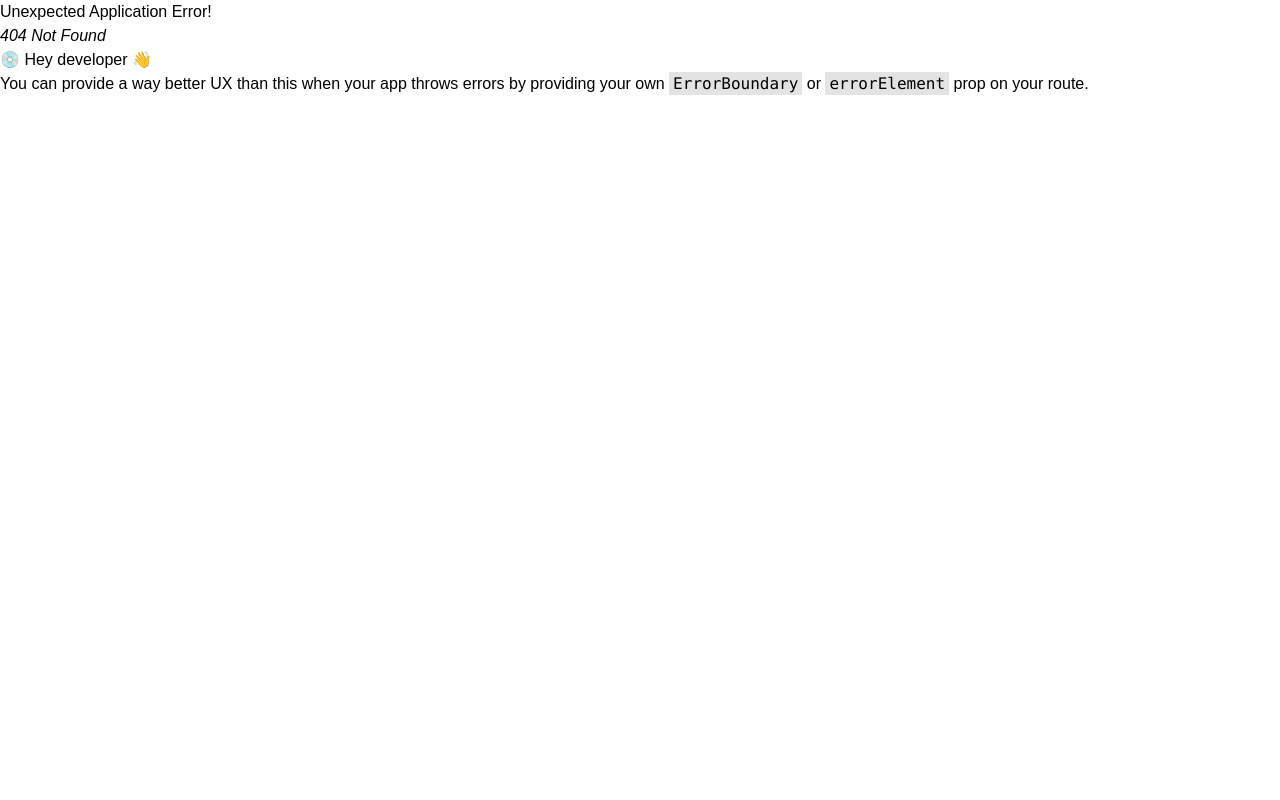
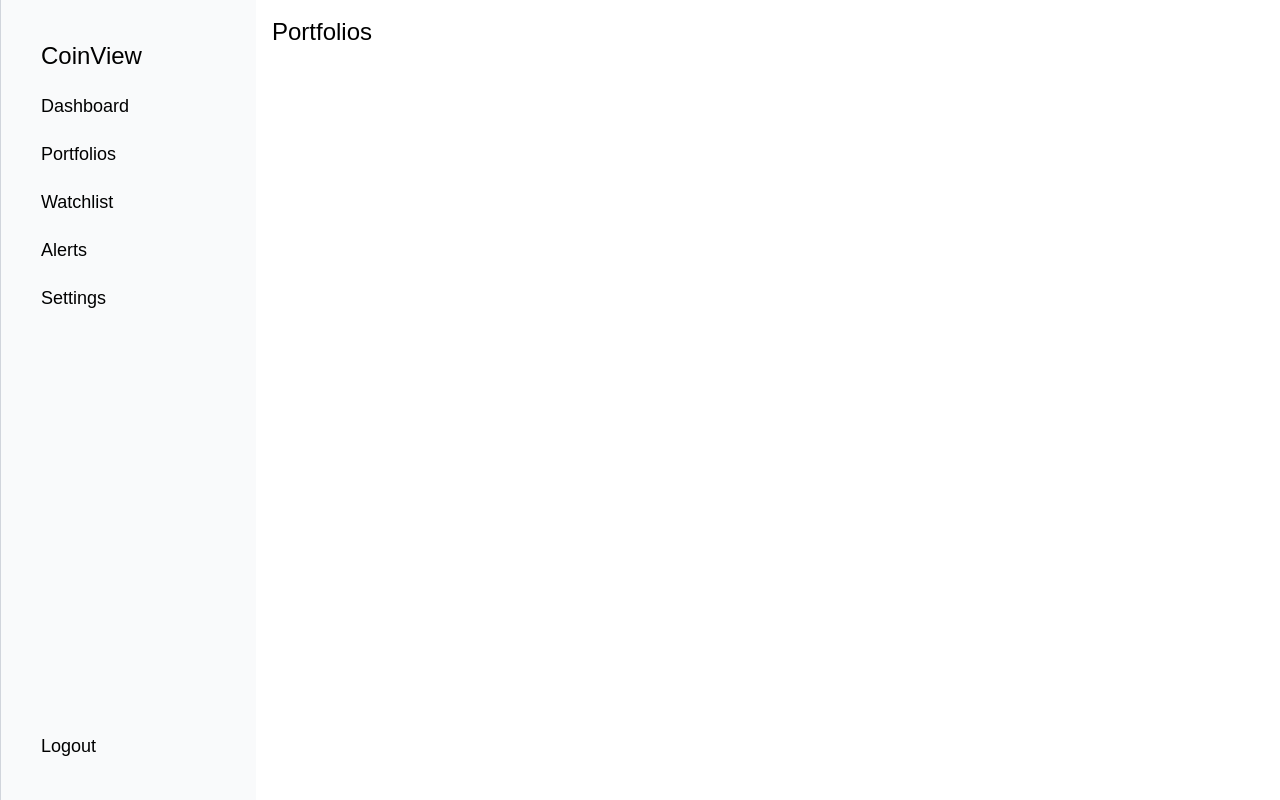
Before and after one commit to zakharilchuk/crypto-portfolio-client, a React (Vite) app: page /portfolios in a window 1280 px wide. Before the commit this address had no page. Built offline with nearby package versions, Linux system fonts and the light colour scheme; a web font is replaced by a local one.

Commit message:
update navigation in sidebar

```diff
--- /dev/null
+++ b/src/layouts/MainLayout.tsx
@@ -0,0 +1,12 @@
+import Sidebar from "./Sidebar";
+
+function MainLayout({ children }: { children: React.ReactNode }) {
+  return (
+    <>
+      <Sidebar />
+      {children}
+    </>
+  );
+}
+
+export default MainLayout;
--- a/src/layouts/Sidebar.tsx
+++ b/src/layouts/Sidebar.tsx
@@ -5,19 +5,21 @@ function Sidebar() {
     <div className="fixed top-0 left-0 h-screen w-64 bg-gray-50 border-l border-gray-300 p-10 flex flex-col justify-between text-lg">
       <ul className="space-y-5">
         <li>
-          <Link to="/dashboard" className="text-xl">
+          <Link to="/dashboard" className="text-2xl">
             CoinView
           </Link>
         </li>
         <li className="hover:text-gray-600 cursor-pointer">
-          <Link to="/dashboard" className="text-xl">
-            Dashboard
-          </Link>
+          <Link to="/dashboard">Dashboard</Link>
         </li>
-        <li className="hover:text-gray-600 cursor-pointer">Portfolios</li>
+        <li className="hover:text-gray-600 cursor-pointer">
+          <Link to="/portfolios">Portfolios</Link>
+        </li>
         <li className="hover:text-gray-600 cursor-pointer">Watchlist</li>
         <li className="hover:text-gray-600 cursor-pointer">Alerts</li>
-        <li className="hover:text-gray-600 cursor-pointer">Settings</li>
+        <li className="hover:text-gray-600 cursor-pointer">
+          <Link to="/settings">Settings</Link>
+        </li>
       </ul>
       <ul>
         <li className="hover:text-red-600 cursor-pointer mt-10">Logout</li>
--- a/src/pages/DashboardPage.tsx
+++ b/src/pages/DashboardPage.tsx
@@ -3,7 +3,7 @@ import { useNavigate } from "react-router-dom";
 import { useAuthStore } from "../stores/authStore";
 import { useUserStore } from "../stores/userStore";
 import { fetchUserData } from "../services/userService";
-import Sidebar from "../layouts/Sidebar";
+import MainLayout from "../layouts/MainLayout";
 
 function DashboardPage() {
   const accessToken = useAuthStore((state) => state.accessToken);
@@ -26,9 +26,11 @@ function DashboardPage() {
   }, [accessToken, navigate, setUser]);
 
   return (
-    <div>
-      <Sidebar />
-    </div>
+    <MainLayout>
+      <div className="ml-64 p-4">
+        <h1 className="text-2xl mb-4">Dashboard</h1>
+      </div>
+    </MainLayout>
   );
 }
 
--- /dev/null
+++ b/src/pages/Portfolios.tsx
@@ -0,0 +1,13 @@
+import MainLayout from "../layouts/MainLayout";
+
+function Portfolios() {
+  return (
+    <MainLayout>
+      <div className="p-4 ml-64">
+        <h1 className="text-2xl mb-4">Portfolios</h1>
+      </div>
+    </MainLayout>
+  );
+}
+
+export default Portfolios;
--- /dev/null
+++ b/src/pages/Settings.tsx
@@ -0,0 +1,13 @@
+import MainLayout from "../layouts/MainLayout";
+
+function Settings() {
+  return (
+    <MainLayout>
+      <div className="p-4 ml-64">
+        <h1 className="text-2xl mb-4">Settings</h1>
+      </div>
+    </MainLayout>
+  )
+}
+
+export default Settings;
```
Also changed, not shown: src/router.tsx (+10 -0 lines).
